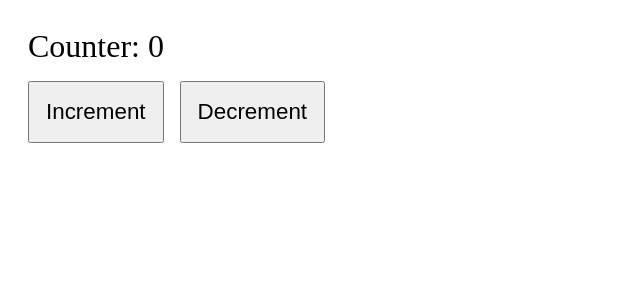
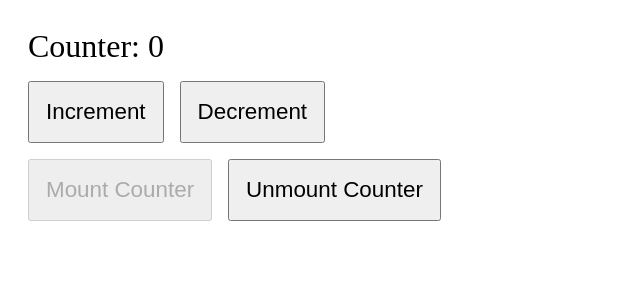
Before and after one commit to Zekumoru/react-lifecycles, a React (Create React App) app: page / in a window 1280 px wide. Shown: the top 300 px of the page, without its empty margins (0-640 px from the left). Built offline with nearby package versions, Linux system fonts and the light colour scheme.

Commit message:
Add ability to mount/unmount Counter component

```diff
--- a/src/App.css
+++ b/src/App.css
@@ -7,3 +7,18 @@ button {
   padding: 16px;
   cursor: pointer;
 }
+
+.App {
+  padding: 20px;
+}
+
+.buttons {
+  display: flex;
+  gap: 16px;
+}
+
+.flex-column {
+  display: flex;
+  flex-direction: column;
+  gap: 16px;
+}
--- a/src/App.js
+++ b/src/App.js
@@ -6,12 +6,32 @@ class App extends React.Component {
   constructor(props) {
     console.clear();
     super(props);
+
+    this.state = {
+      mount: true,
+    };
   }
+
+  mountCounter = () => {
+    this.setState({ mount: true });
+  };
+
+  unmountCounter = () => {
+    this.setState({ mount: false });
+  };
 
   render() {
     return (
-      <div className="App">
-        <Counter />
+      <div className="App flex-column">
+        {!this.state.mount || <Counter />}
+        <div className="buttons">
+          <button onClick={this.mountCounter} disabled={this.state.mount}>
+            Mount Counter
+          </button>
+          <button onClick={this.unmountCounter} disabled={!this.state.mount}>
+            Unmount Counter
+          </button>
+        </div>
       </div>
     );
   }
--- a/src/Counter.css
+++ /dev/null
@@ -1,11 +0,0 @@
-.Counter {
-  padding: 20px;
-  display: flex;
-  flex-direction: column;
-  gap: 16px;
-}
-
-.Counter .buttons {
-  display: flex;
-  gap: 16px;
-}
--- a/src/Counter.js
+++ b/src/Counter.js
@@ -1,5 +1,4 @@
 import React from 'react';
-import './Counter.css';
 
 class Counter extends React.Component {
   constructor(props) {
@@ -28,7 +27,7 @@ class Counter extends React.Component {
     console.log('Render called');
 
     return (
-      <div className="Counter">
+      <div className="Counter flex-column">
         <div>Counter: {this.state.counter}</div>
         <div className="buttons">
           <button onClick={this.increment}>Increment</button>
@@ -42,6 +41,11 @@ class Counter extends React.Component {
     console.log('ComponentDidUpdate called');
     console.log('-------------------------');
   }
+
+  componentWillUnmount() {
+    console.log('ComponentWillUnmount called');
+    console.log('---------------------------');
+  }
 }
 
 export default Counter;
```
